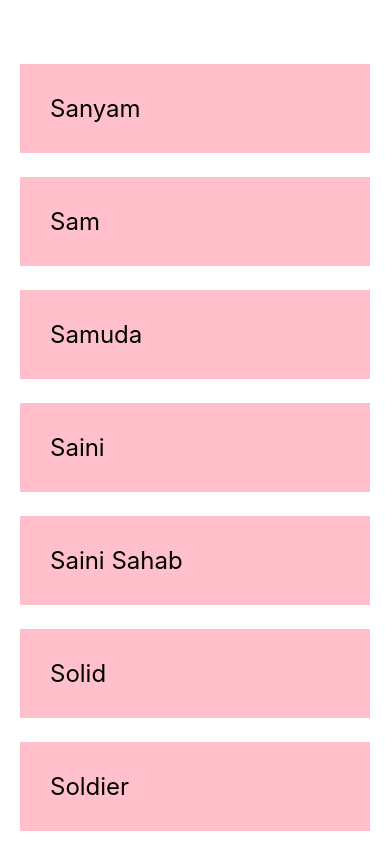
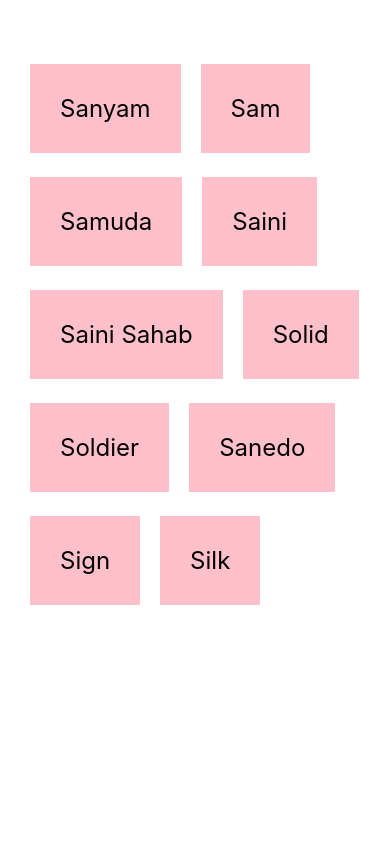
Before and after one commit to SanyamSaini/firstReactProj, a React Native app: screen / in a window 390 px wide. Built offline with nearby package versions, Linux system fonts and the light colour scheme.

Commit message:
Used FlatList Component for displaying the list.

```diff
--- a/App.js
+++ b/App.js
@@ -1,6 +1,6 @@
 import { StatusBar } from 'expo-status-bar';
 import { useState } from 'react';
-import { StyleSheet, Text, View, ScrollView } from 'react-native';
+import { StyleSheet, Text, View, FlatList } from 'react-native';
 
 export default function App() {
   const [people,setPeople] = useState([
@@ -18,13 +18,20 @@
 
   return (
     <View style={styles.container}>
-    <ScrollView>
+    <FlatList
+      numColumns={2}
+      data={people}
+      renderItem={({item}) => (
+        <Text style={styles.item}>{item.name}</Text>
+      )}
+    />
+    {/* <ScrollView>
       {people.map(item => (
           <View key={item.key}>
             <Text style={styles.item}>{item.name}</Text>
           </View>
         ))}
-    </ScrollView>
+    </ScrollView> */}
     </View>
   );
 }
@@ -43,5 +50,7 @@
     marginTop : 24,
     padding : 30,
     fontSize : 24,
+    marginHorizontal : 10,
+    marginTop : 24,
   },
 });
```
